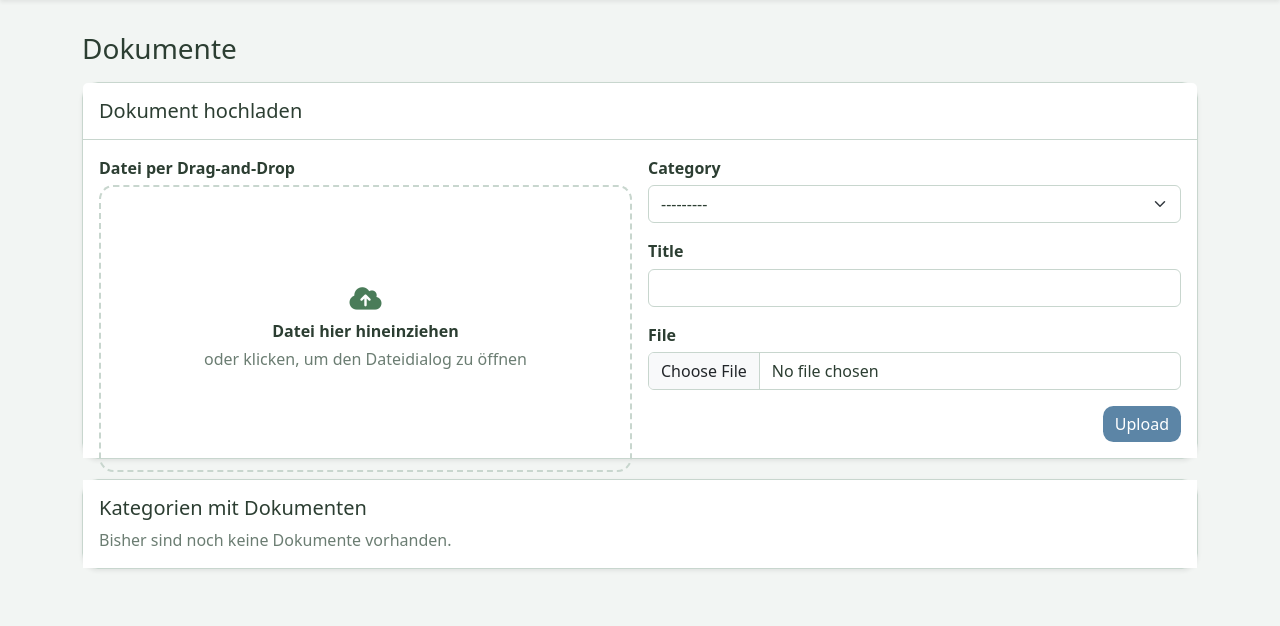
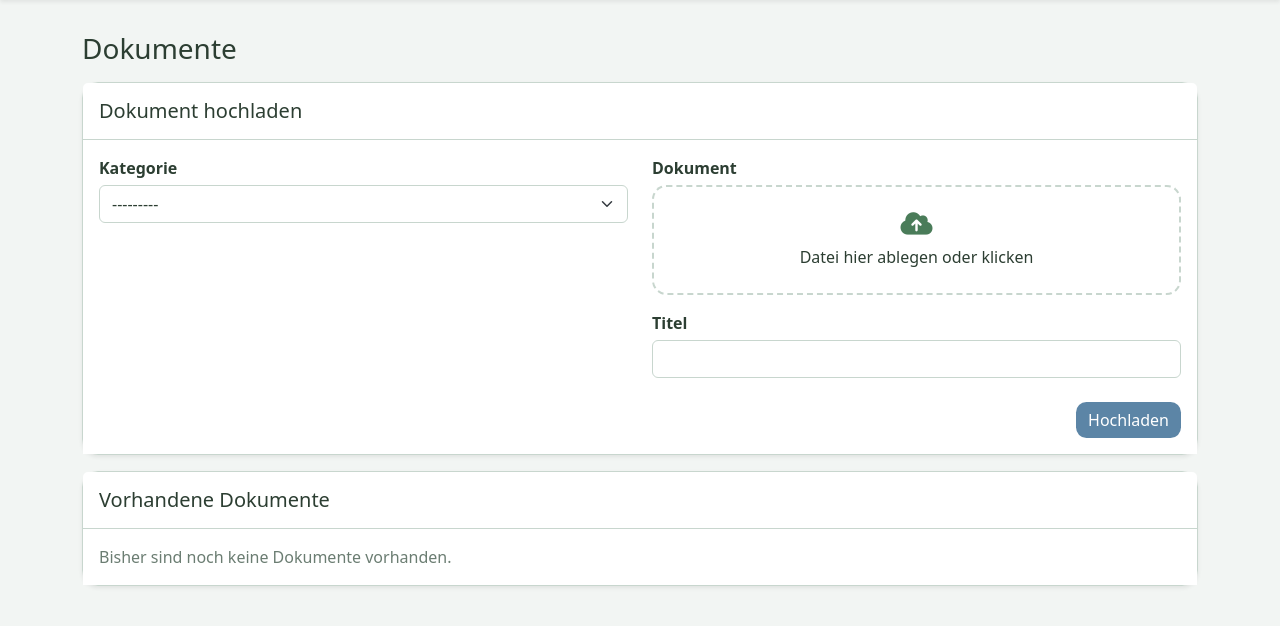
Before and after one commit to fjhzi/MPV, a Django app: page /dokumente/ in a window 1280 px wide. Shown: the part 56-682 px from the top of the page. Run offline with Django 5.2, Linux system fonts and the light colour scheme; data comes from the database, SQL or seed files in the repository; data that the repository does not hold is empty.

Commit message:
fix_documets

```diff
--- a/inventory/forms.py
+++ b/inventory/forms.py
@@ -107,9 +107,16 @@ class DeviceAppointmentForm(forms.ModelForm):
 class CategoryDocumentForm(forms.ModelForm):
     class Meta:
         model = CategoryDocument
-        fields = ["category", "title", "file"]
+        # NEU: "device" in die fields aufgenommen
+        fields = ["category", "device", "title", "file"]
         widgets = {
             "category": forms.Select(attrs={"class": "form-select"}),
+            # NEU: Widget für das device Dropdown
+            "device": forms.Select(attrs={"class": "form-select"}),
             "title": forms.TextInput(attrs={"class": "form-control"}),
             "file": forms.ClearableFileInput(attrs={"class": "form-control"}),
         }
+        # OPTIONAL: Ein schönes Label für das Frontend definieren
+        labels = {
+            "device": "Gerät (Optional)"
+        }
--- a/inventory/templates/inventory/documents.html
+++ b/inventory/templates/inventory/documents.html
@@ -1,10 +1,15 @@
 {% extends "base.html" %}
+
 {% block content %}
 <h1 class="h3 mb-3">Dokumente</h1>
+
 <div class="row g-3 align-items-start">
+
   <div class="col-12">
     <div class="card shadow-sm">
-      <div class="card-header bg-transparent py-3"><h2 class="h5 mb-0">Dokument hochladen</h2></div>
+      <div class="card-header bg-transparent py-3">
+        <h2 class="h5 mb-0">Dokument hochladen</h2>
+      </div>
       <div class="card-body">
         <style>
           .document-dropzone {
@@ -32,119 +37,105 @@
             background-color: color-mix(in srgb, var(--mpv-surface) 88%, #6f89ff 12%);
           }
         </style>
-        <form method="post" enctype="multipart/form-data" class="row g-3 align-items-stretch" id="document-upload-form">
+
+        <form method="post" enctype="multipart/form-data" id="upload-form">
           {% csrf_token %}
           <input type="hidden" name="action" value="upload_document">
-          <div class="col-lg-6">
-            <label class="form-label" for="document-dropzone">Datei per Drag-and-Drop</label>
-            <div class="document-dropzone h-100" id="document-dropzone" tabindex="0" role="button" aria-label="Datei per Drag-and-Drop hochladen oder klicken, um Datei auszuwählen">
-              <i class="fa-solid fa-cloud-arrow-up" aria-hidden="true"></i>
-              <p class="mb-1 fw-semibold">Datei hier hineinziehen</p>
-              <p class="text-muted mb-0">oder klicken, um den Dateidialog zu öffnen</p>
+
+          <div class="row">
+            <div class="col-md-6">
+
+              <div class="mb-3">
+                <label for="{{ document_form.category.id_for_label }}" class="form-label">Kategorie</label>
+                {{ document_form.category }}
+                {% if document_form.category.errors %}
+                  <div class="text-danger small mt-1">{{ document_form.category.errors|striptags }}</div>
+                {% endif %}
+              </div>
+
+              <div class="mb-3" id="device_wrapper" style="display: none;">
+                <label for="{{ document_form.device.id_for_label }}" class="form-label">Gerät (Optional)</label>
+                {{ document_form.device }}
+                <div class="form-text">Wähle "Alle", wenn das Dokument für jedes Gerät dieser Kategorie sichtbar sein soll.</div>
+                {% if document_form.device.errors %}
+                  <div class="text-danger small mt-1">{{ document_form.device.errors|striptags }}</div>
+                {% endif %}
+              </div>
+
+            </div>
+
+            <div class="col-md-6">
+
+              <div class="mb-3">
+                <label class="form-label">Dokument</label>
+
+                <div class="document-dropzone mb-2" id="dropzone">
+                  <i class="fa-solid fa-cloud-arrow-up"></i>
+                  <p class="mb-0" id="dropzone-text">Datei hier ablegen oder klicken</p>
+                </div>
+
+                <div class="d-none">
+                  {{ document_form.file }}
+                </div>
+                {% if document_form.file.errors %}
+                  <div class="text-danger small mt-1">{{ document_form.file.errors|striptags }}</div>
+                {% endif %}
+              </div>
+
+              <div class="mb-3">
+                <label for="{{ document_form.title.id_for_label }}" class="form-label">Titel</label>
+                {{ document_form.title }}
+                {% if document_form.title.errors %}
+                  <div class="text-danger small mt-1">{{ document_form.title.errors|striptags }}</div>
+                {% endif %}
+              </div>
+
             </div>
           </div>
-          <div class="col-lg-6 d-flex flex-column gap-3">
-            <div>
-              <label class="form-label" for="{{ document_form.category.id_for_label }}">{{ document_form.category.label }}</label>
-              {{ document_form.category }}
-            </div>
-            <div>
-              <label class="form-label" for="{{ document_form.title.id_for_label }}">{{ document_form.title.label }}</label>
-              {{ document_form.title }}
-            </div>
-            <div>
-              <label class="form-label" for="{{ document_form.file.id_for_label }}">{{ document_form.file.label }}</label>
-              {{ document_form.file }}
-            </div>
-            <div class="d-flex justify-content-end">
-              <button class="btn btn-save" type="submit">Upload</button>
-            </div>
+
+          <div class="d-flex justify-content-end mt-2">
+            <button type="submit" class="btn btn-save">Hochladen</button>
           </div>
         </form>
-        <script>
-          (function () {
-            const dropzone = document.getElementById('document-dropzone');
-            const fileInput = document.getElementById('{{ document_form.file.id_for_label }}');
-
-            if (!dropzone || !fileInput) {
-              return;
-            }
-
-            const activateDropzone = () => dropzone.classList.add('document-dropzone-active');
-            const deactivateDropzone = () => dropzone.classList.remove('document-dropzone-active');
-
-            dropzone.addEventListener('click', () => fileInput.click());
-            dropzone.addEventListener('keydown', (event) => {
-              if (event.key === 'Enter' || event.key === ' ') {
-                event.preventDefault();
-                fileInput.click();
-              }
-            });
-
-            ['dragenter', 'dragover'].forEach((eventName) => {
-              dropzone.addEventListener(eventName, (event) => {
-                event.preventDefault();
-                activateDropzone();
-              });
-            });
-
-            ['dragleave', 'dragend', 'drop'].forEach((eventName) => {
-              dropzone.addEventListener(eventName, (event) => {
-                event.preventDefault();
-                deactivateDropzone();
-              });
-            });
-
-            dropzone.addEventListener('drop', (event) => {
-              if (!event.dataTransfer || !event.dataTransfer.files.length) {
-                return;
-              }
-              fileInput.files = event.dataTransfer.files;
-            });
-          })();
-        </script>
-      </div>
       </div>
     </div>
   </div>
 
-<div class="row g-3 mt-1">
   <div class="col-12">
-    <div class="card shadow-sm"><div class="card-body">
-      <h2 class="h5">Kategorien mit Dokumenten</h2>
+    <div class="card shadow-sm">
+      <div class="card-header bg-transparent py-3">
+        <h2 class="h5 mb-0">Vorhandene Dokumente</h2>
+      </div>
+      <div class="card-body">
+
         <div class="accordion" id="categoryDocumentsAccordion">
           {% for category in categories %}
-          <!-- IF-Abfrage: Zeige das Item nur, wenn mindestens 1 Dokument existiert -->
-          {% if category.documents.count > 0 %}
+            {% if category.documents.all %}
               <div class="accordion-item">
-              <h3 class="accordion-header" id="heading-{{ category.id }}">
-                <button
-                  class="accordion-button collapsed"
-                  type="button"
-                  data-bs-toggle="collapse"
-                  data-bs-target="#collapse-{{ category.id }}"
-                  aria-expanded="false"
-                  aria-controls="collapse-{{ category.id }}"
-                >
-                  {{ category.name }} ({{ category.documents.count }} Dokumente)
+                <h2 class="accordion-header" id="heading{{ category.id }}">
+                  <button class="accordion-button collapsed" type="button" data-bs-toggle="collapse" data-bs-target="#collapse{{ category.id }}" aria-expanded="false" aria-controls="collapse{{ category.id }}">
+                    {{ category.name }}
                   </button>
-              </h3>
-              <div
-                id="collapse-{{ category.id }}"
-                class="accordion-collapse collapse"
-                aria-labelledby="heading-{{ category.id }}"
-                data-bs-parent="#categoryDocumentsAccordion"
-              >
-                <div class="accordion-body py-2">
+                </h2>
+                <div id="collapse{{ category.id }}" class="accordion-collapse collapse" aria-labelledby="heading{{ category.id }}" data-bs-parent="#categoryDocumentsAccordion">
+                  <div class="accordion-body p-0">
                     <ul class="list-group list-group-flush">
                       {% for doc in category.documents.all %}
-                      <li class="list-group-item d-flex justify-content-between align-items-center gap-2 px-0">
+                        <li class="list-group-item d-flex justify-content-between align-items-center">
+                          <div>
                             <a href="{{ doc.file.url }}" target="_blank" rel="noopener">{{ doc.title }}</a>
+                            {% if doc.device %}
+                              <span class="badge bg-secondary ms-2">{{ doc.device.serial_number|default:doc.device.name }}</span>
+                            {% endif %}
+                          </div>
+
                           <form method="post" class="m-0" onsubmit="return confirm('Dokument wirklich löschen?');">
                             {% csrf_token %}
                             <input type="hidden" name="action" value="delete_document">
                             <input type="hidden" name="document_id" value="{{ doc.id }}">
-                          <button class="btn btn-sm btn-delete" type="submit" aria-label="Löschen" title="Löschen"><i class="fa-solid fa-trash" aria-hidden="true"></i></button>
+                            <button class="btn btn-sm btn-delete text-danger border-0 bg-transparent" type="submit" aria-label="Löschen" title="Löschen">
+                              <i class="fa-solid fa-trash" aria-hidden="true"></i>
+                            </button>
                           </form>
                         </li>
                       {% endfor %}
@@ -156,18 +147,139 @@
           {% endfor %}
         </div>
 
-      <!-- Fallback Text, falls alles leer bleibt -->
         <p id="empty-documents-msg" class="text-muted mb-0" style="display: none;">Bisher sind noch keine Dokumente vorhanden.</p>
 
-      <script>
-        // Prüfen, ob nach der Schleife irgendwelche Kategorien gerendert wurden
-        if (document.querySelectorAll('#categoryDocumentsAccordion .accordion-item').length === 0) {
-          document.getElementById('empty-documents-msg').style.display = 'block';
-          document.getElementById('categoryDocumentsAccordion').style.display = 'none';
-        }
+      </div>
+    </div>
+  </div>
+</div>
+
+<script type="application/json" id="devices-data">
+    {{ devices_by_category_json|safe }}
 </script>
 
-    </div></div>
-  </div>
-</div>
+<script>
+  document.addEventListener("DOMContentLoaded", function() {
+      const categorySelect = document.getElementById('id_category');
+      const deviceWrapper = document.getElementById('device_wrapper');
+      const deviceSelect = document.getElementById('id_device');
+      const titleInput = document.getElementById('id_title');
+      const fileInput = document.getElementById('id_file');
+      const dropzone = document.getElementById('dropzone');
+      const dropzoneText = document.getElementById('dropzone-text');
+      const uploadForm = document.getElementById('upload-form');
+
+      // Fallback-Prüfung für leere Dokumentenliste
+      if (document.querySelectorAll('#categoryDocumentsAccordion .accordion-item').length === 0) {
+        const msg = document.getElementById('empty-documents-msg');
+        const acc = document.getElementById('categoryDocumentsAccordion');
+        if (msg) msg.style.display = 'block';
+        if (acc) acc.style.display = 'none';
+      }
+
+      // --- LOGIK 1: ABHÄNGIGES DROPDOWN ---
+      let devicesData = {};
+      try {
+          devicesData = JSON.parse(document.getElementById('devices-data').textContent || '{}');
+      } catch(e) {
+          console.error("Konnte Geräte-Daten nicht parsen.", e);
+      }
+
+      function updateDeviceDropdown() {
+          if(!categorySelect || !deviceSelect) return;
+
+          const catId = categorySelect.value;
+          deviceSelect.innerHTML = '<option value="">Alle (Dokument gilt für die gesamte Kategorie)</option>';
+
+          if (catId && devicesData[catId] && devicesData[catId].length > 0) {
+              deviceWrapper.style.display = 'block';
+              devicesData[catId].forEach(device => {
+                  const option = document.createElement('option');
+                  option.value = device.id;
+                  option.textContent = device.name;
+                  deviceSelect.appendChild(option);
+              });
+          } else {
+              deviceWrapper.style.display = 'none';
+          }
+      }
+
+      if (categorySelect) {
+          categorySelect.addEventListener('change', updateDeviceDropdown);
+          updateDeviceDropdown();
+      }
+
+      // --- LOGIK 2: DATEI-UPLOAD & FORMULAR SICHERHEIT ---
+
+      // Entferne HTML5 required, um Browser-Absturz bei verstecktem Element zu verhindern
+      if (fileInput) {
+          fileInput.removeAttribute('required');
+      }
+
+      // Eigene Validierung vor dem Absenden
+      if (uploadForm) {
+          uploadForm.addEventListener('submit', function(e) {
+              if (fileInput.files.length === 0) {
+                  e.preventDefault(); // Stoppt das Senden
+                  dropzone.classList.add('border-danger');
+                  dropzoneText.innerHTML = '<span class="text-danger fw-bold">Bitte wähle zuerst ein Dokument aus!</span>';
+              }
+          });
+      }
+
+      function handleFiles(files) {
+          if (files.length > 0 && titleInput && fileInput && dropzone) {
+              const file = files[0];
+              const fileNameWithoutExt = file.name.substring(0, file.name.lastIndexOf('.')) || file.name;
+
+              if (!titleInput.value.trim()) {
+                  titleInput.value = fileNameWithoutExt;
+              }
+
+              const dataTransfer = new DataTransfer();
+              dataTransfer.items.add(file);
+              fileInput.files = dataTransfer.files;
+
+              // UX: Fehler-Styling entfernen und auf Erfolgreich setzen
+              dropzone.classList.remove('border-danger');
+              dropzone.classList.add('document-dropzone-active');
+              dropzone.innerHTML = `<i class="fa-solid fa-file-circle-check text-success"></i><p class="mb-0"><strong>${file.name}</strong> ausgewählt</p>`;
+          }
+      }
+
+      if (fileInput) {
+          fileInput.addEventListener('change', function(e) {
+              handleFiles(e.target.files);
+          });
+      }
+
+      if (dropzone && fileInput) {
+          dropzone.addEventListener('click', () => fileInput.click());
+
+          ['dragenter', 'dragover', 'dragleave', 'drop'].forEach(eventName => {
+              dropzone.addEventListener(eventName, (e) => {
+                  e.preventDefault();
+                  e.stopPropagation();
+              }, false);
+          });
+
+          ['dragenter', 'dragover'].forEach(eventName => {
+              dropzone.addEventListener(eventName, () => dropzone.classList.add('document-dropzone-active'), false);
+          });
+
+          ['dragleave', 'drop'].forEach(eventName => {
+              dropzone.addEventListener(eventName, () => {
+                  // Nur visuell zurücksetzen, wenn noch keine Datei da ist
+                  if (fileInput.files.length === 0) {
+                      dropzone.classList.remove('document-dropzone-active');
+                  }
+              }, false);
+          });
+
+          dropzone.addEventListener('drop', function(e) {
+              handleFiles(e.dataTransfer.files);
+          }, false);
+      }
+  });
+</script>
 {% endblock %}
--- a/inventory/views.py
+++ b/inventory/views.py
@@ -18,7 +18,8 @@ from django.views.generic import CreateView, DeleteView, DetailView, ListView, T
 
 from .forms import CategoryDocumentForm, CategoryForm, DeviceAppointmentForm, MedicalDeviceForm, RoomForm
 from .models import Category, CategoryDocument, DeviceAppointment,  MedicalDevice, Room
-
+import json
+from django.core.serializers.json import DjangoJSONEncoder
 
 def _safe_category_context(*, include_edit_forms=False):
     """Return category context even when optional category columns are not migrated yet."""
@@ -203,7 +204,14 @@ class MedicalDeviceDetailView(DetailView):
 
         # 2. Context befüllen (history_items fällt komplett weg!)
         context["appointment_form"] = DeviceAppointmentForm()
-        context["category_documents"] = self.object.category.documents.all()
+
+        # 🚨 HIER IST DIE MAGIE:
+        # Wir nehmen alle Dokumente der Kategorie, aber filtern sie so,
+        # dass nur die ohne spezifisches Gerät (isnull=True)
+        # ODER die für genau dieses Gerät (device=self.object) übrig bleiben!
+        context["category_documents"] = self.object.category.documents.filter(
+            Q(device__isnull=True) | Q(device=self.object)
+        )
 
         return context
 
@@ -301,25 +309,70 @@ class DocumentManagementView(TemplateView):
 
     def get_context_data(self, **kwargs):
         context = super().get_context_data(**kwargs)
-        context["document_form"] = CategoryDocumentForm()
+
+        # Formular nur initialisieren, wenn es nicht schon durch einen Fehler im POST-Request übergeben wurde
+        if "document_form" not in context:
+            context["document_form"] = CategoryDocumentForm()
+
         try:
             context["categories"] = Category.objects.only("id", "name").prefetch_related("documents")
             context["categories_schema_unavailable"] = False
         except DatabaseError:
             context["categories"] = []
             context["categories_schema_unavailable"] = True
+
+        # NEU: Geräte laden (jetzt inkl. Seriennummer!)
+        devices = MedicalDevice.objects.only('id', 'name', 'serial_number', 'category_id')
+        devices_map = {}
+        for dev in devices:
+            cat_id = str(dev.category_id)
+            if cat_id not in devices_map:
+                devices_map[cat_id] = []
+
+            # Wir zeigen die Seriennummer an. Falls diese bei einem Gerät mal leer sein sollte,
+            # nutzen wir als Fallback den normalen Namen.
+            # (Alternativ könntest du auch f"{dev.serial_number} - {dev.name}" nutzen)
+            display_name = dev.serial_number if dev.serial_number else dev.name
+
+            devices_map[cat_id].append({'id': dev.id, 'name': display_name})
+
+        context['devices_by_category_json'] = json.dumps(devices_map, cls=DjangoJSONEncoder)
+
         return context
 
     def post(self, request, *args, **kwargs):
         action = request.POST.get("action")
+
         if action == "upload_document":
             form = CategoryDocumentForm(request.POST, request.FILES)
             if form.is_valid():
-                form.save()
+                # commit=False speichert das Objekt noch nicht in der DB,
+                # gibt uns aber die Instanz zum Überprüfen
+                document = form.save(commit=False)
+
+                # 🚨 SECURITY CHECK (Fehlersicherheit)
+                # Jemand könnte im Frontend per Dev-Tools ein Gerät einer falschen Kategorie unterschieben.
+                if document.device and document.device.category != document.category:
+                    messages.error(request, "Sicherheitsverletzung: Das gewählte Gerät gehört nicht zur angegebenen Kategorie.")
+                    # Seite neu laden und das Formular MIT den Fehlern anzeigen
+                    return self.render_to_response(self.get_context_data(document_form=form))
+
+                # Wenn alles passt: Speichern!
+                document.save()
+                messages.success(request, "Dokument erfolgreich hochgeladen.")
+            else:
+                # Standard-Formularfehler (z.B. falsches Dateiformat) abfangen
+                messages.error(request, "Bitte korrigiere die Fehler im Formular.")
+                return self.render_to_response(self.get_context_data(document_form=form))
+
         elif action == "delete_document":
             document = get_object_or_404(CategoryDocument, pk=request.POST.get("document_id"))
             document.delete()
-        return self.get(request, *args, **kwargs)
+            messages.success(request, "Dokument erfolgreich gelöscht.")
+
+        # Post/Redirect/Get-Pattern: Verhindert, dass beim Neuladen der Seite (F5)
+        # das Formular erneut abgeschickt wird. (Alternativ kannst du auch bei deinem self.get() bleiben)
+        return redirect(request.path_info)
 
 
 class AppointmentCreateView(CreateView):
```
Also changed, not shown: inventory/models.py (+12 -0 lines), inventory/templates/inventory/device_detail.html (+30 -14 lines). Lines whose indentation alone changed are shown as unchanged.
